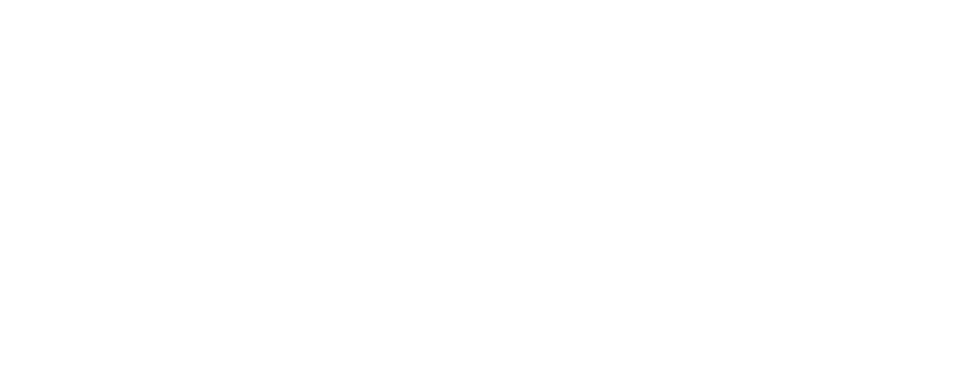
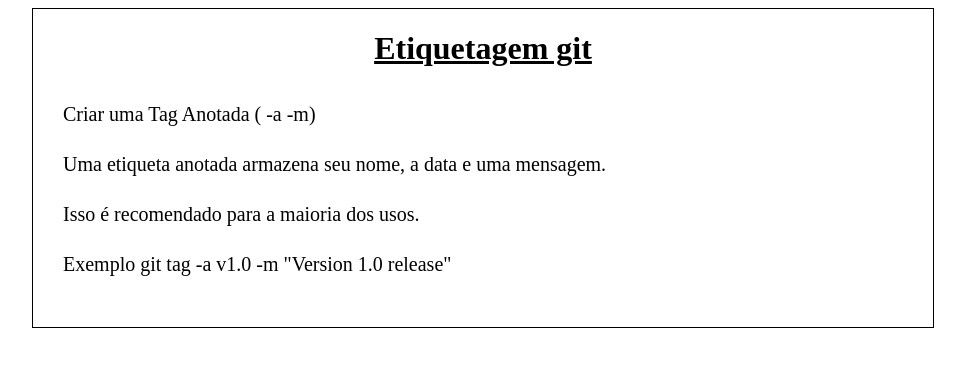
Before and after one commit to Augusto1547/Aprendendo-git-w3schools, a plain HTML site: page index.html in a window 1280 px wide. Shown: the whole page, without its empty margins (157-1122 px from the left). Drawn offline with Linux system fonts and the light colour scheme.

Commit message:
Estrutura html e css interna para copiar os comandos e conceitos do git no html e css

```diff
--- a/index.html
+++ b/index.html
@@ -5,10 +5,42 @@
     <meta charset="UTF-8">
     <meta name="viewport" content="width=device-width, initial-scale=1.0">
     <title>Hellow World</title>
+    <style>
+        div {
+            width: 900px;
+            margin: 0 auto;
+            border: 1px solid black;
+        }
+
+        h1 {
+            text-align: center;
+            text-decoration: underline;
+        }
+
+        p {
+            font-size: 20px;
+            line-height: 50px;
+            padding-left: 30px;
+        }
+    </style>
 </head>
 
 <body>
+    <div>
 
+        <h1>Etiquetagem git</h1>
+
+        <p>
+            Criar uma Tag Anotada ( -a -m)<br>
+
+            Uma etiqueta anotada armazena seu nome, a data e uma mensagem.<br>
+
+            Isso é recomendado para a maioria dos usos.<br>
+
+            Exemplo
+            git tag -a v1.0 -m "Version 1.0 release"</p><br>
+
+    </div>
 </body>
 
 </html>
```
